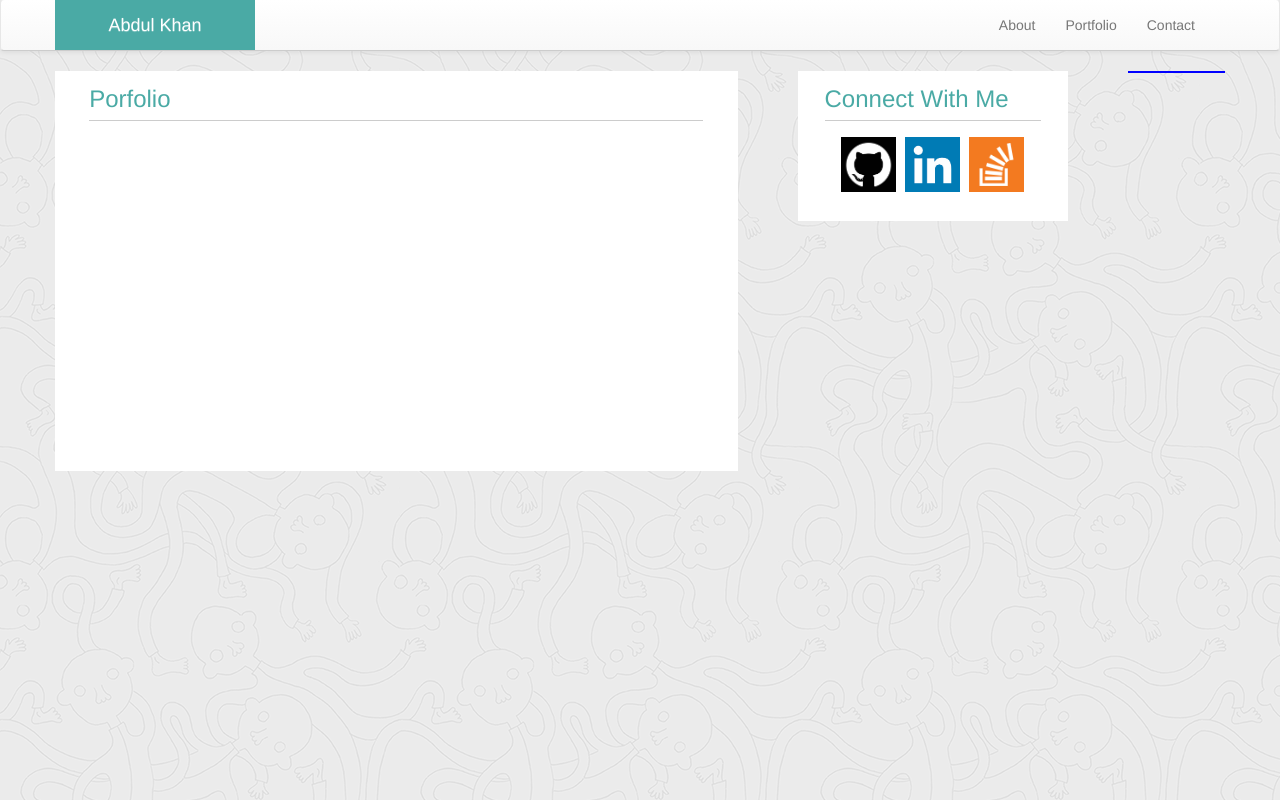
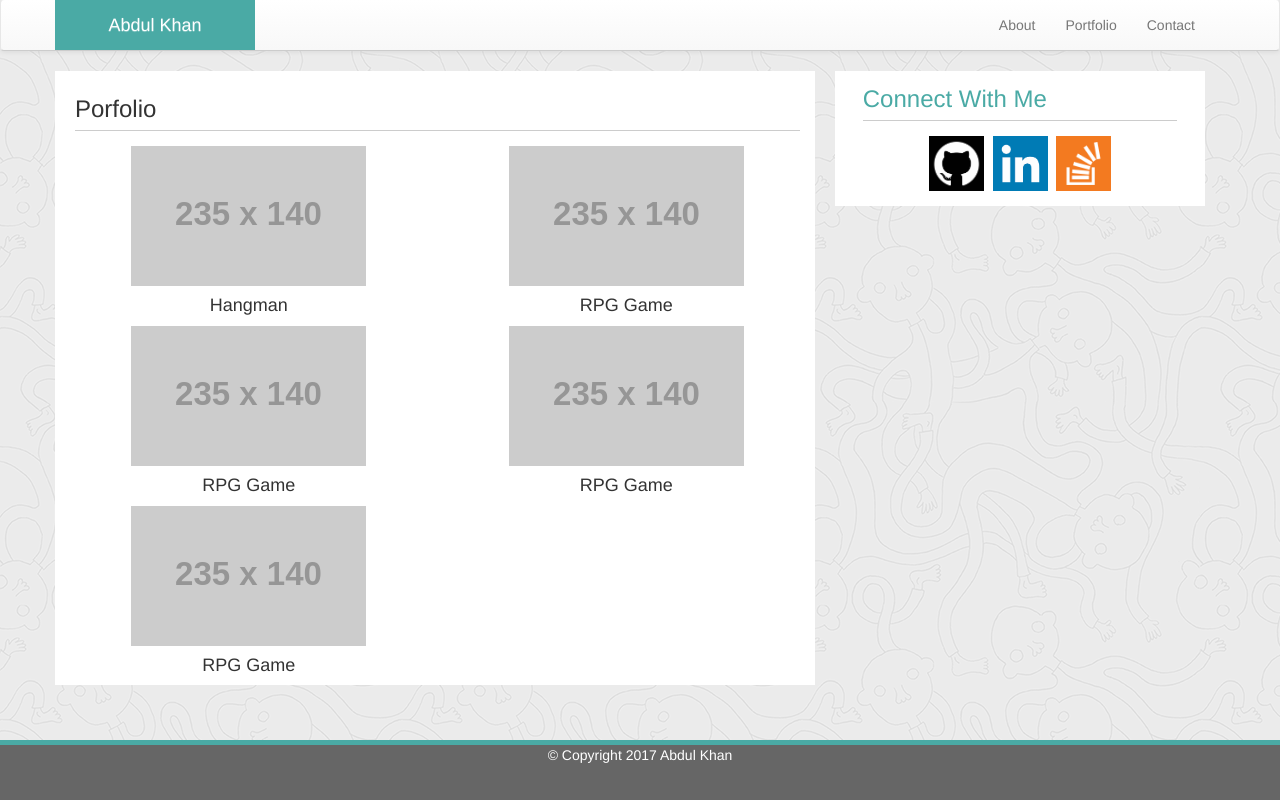
Before and after one commit to yabdabs/Bootstrap-Porfolio, a plain HTML site: page portfolio.html in a window 1280 px wide. Drawn offline with nearby package versions, Linux system fonts and the light colour scheme; placeholder pictures from the web are drawn by us.

Commit message:
completed without bio and pic

```diff
--- a/index.css
+++ b/index.css
@@ -1,6 +1,12 @@
  body{
  	background-image: url(images/bodypic.png);
+ 	margin-bottom:100px;
  }
+
+ html,body{
+ 	height: 100%;
+ }
+
 .myName .navbar-brand{
 	height: 100%;
 	width: 200px;
@@ -15,7 +21,6 @@
 	/*font-size: 20px;*/
 }
 
-
 .bod1{
 	/*border: 1px solid grey;*/
 	padding-left: 0;
@@ -26,54 +31,49 @@
 	/*border: 1px solid red;*/
 	padding-left: 0px;
 	padding-right: 0px;
-
-}
-
-.bod3{
-	border: 1px solid blue;
+	/*padding-left: 20px;*/
 }
 
 .aboutBox{
-	/*width:  100%;*/
-	height: 400px;
+	margin-right:20px;
 	background-color: white;
-	padding-top:15px;
-	/*margin: 0 auto 0 auto;*/
+	padding-top:5px;
+	padding-left: 20px;
+	padding-right: 15px;
 }
 
 .connectBox{
-	width:270px;
-	height: 150px;
+	/*width:270px;*/
+	/*height: 150px;*/
 	background-color: white;
 	padding-top: 15px;
-	/*margin-right: 0px*/
-	/*padding-right: 0px;*/
 	margin:0 auto;
+	margin-right: 20px;
+	/*border: 1px solid black;*/
 }
 
 .aboutHeader1{
-	width:90%;
+	width:100%;
 	height: 35px;
 	/*border: 1px solid black;*/
 	border-bottom: 1px solid #cccccc;
 	margin: 0 auto;
 	text-align: left;
+	margin-bottom: 15px;
 }
 
-.aboutHeader1 h3{
-	margin-top: 0px;
+.aboutHeader1 h2{
+	/*margin-top: 0px;*/
 	color: #4aaaa5;
 }
 
-
 .connectHeader{
-	width:80%;
+	width:85%;
 	height: 35px;
 	/*border: 1px solid black;*/
 	border-bottom: 1px solid #cccccc;
 	margin: 0 auto;
 	text-align: left;
-
 }
 
 .connectHeader h3{
@@ -92,7 +92,8 @@
 
 .connectImages{
 	text-align: center;
-	margin-top: 6%;
+	padding-top: 4%;
+	padding-bottom: 4%;
 }
 
 .connectImages a{
@@ -117,8 +118,48 @@
 }
 
 .footer{
+	position: fixed;
+	left:0;
+	right:0;
+	bottom: 0;
 	background-color:#666666;
-	height: 100px;
+	height: 60px;
 	text-align: center;
 	color: white;
+	border-top: 5px solid #4aaaa5;
+	/*padding-right: 0px;*/
 }
+
+.aboutBody img{
+	height: 200px;
+	width: 200px;
+	display: inline;
+	float: left;
+	padding-top: 7px;
+	padding-right: 10px;
+}
+
+.aboutBody p{
+	line-height: 2;
+}
+
+.submit{
+	background-color: #4aaaa5;
+	border: none;
+	color: white;
+	height: 25px;
+	width: 80px;
+}
+
+.projImage{
+	/*position: relative;*/
+	text-align: center;
+
+}
+
+/*.projImage h4{
+	position: absolute;
+	top: 40px;
+	left:20px;
+}
+*/
--- a/portfolio.html
+++ b/portfolio.html
@@ -46,7 +46,7 @@
 
     <div class="container">
         <div class="row">
-            <div class= "col-md-7 col-xs-12 bod1">
+            <div class= "col-md-8 col-sm-12 bod1">
                 <div class= "aboutBox">
 
                    <!--  about header with no nested row -->
@@ -56,22 +56,46 @@
                         </div>
                     </div>
 
-                    <!-- putting contents of about box into it's own grid system -->
-                    <!-- <div class= "row">
-
-                        <div class= "col-xs-1 border">
-
+                    <div class="row">
+                        <div class= "col-sm-6 col-xs-12">
+                            <div class= "projImage">
+                                <a href="http://placehold.it"><img src="http://placehold.it/235x140"></a>
+                                    <h4>Hangman</h4>
+                            </div>
                         </div>
 
-                        <div class= "col-md-10 aboutHeader">
-                            <div class="title"><h3> About Me </h3></div>
+                        <div class= "col-sm-6 col-xs-12">
+                            <div class= "projImage">
+                                 <a href="http://placehold.it"><img src="http://placehold.it/235x140"></a>
+                                <h4>RPG Game</h4>
+                            </div>
+                        </div>
+                    </div>
+
+                    <div class="row">
+                        <div class= "col-sm-6 col-xs-12">
+                            <div class= "projImage">
+                                <a href="http://placehold.it"><img src="http://placehold.it/235x140"></a>
+                                <h4>RPG Game</h4>
+                            </div>
                         </div>
 
-                        <div class= "col-xs-1 border">
+                        <div class= "col-sm-6 col-xs-12">
+                            <div class= "projImage">
+                                <a href="http://placehold.it"><img src="http://placehold.it/235x140"></a>
+                                <h4>RPG Game</h4>
+                            </div>
+                        </div>
+                    </div>
 
+                    <div class="row">
+                        <div class= "col-sm-6 col-xs-12">
+                            <div class= "projImage">
+                                <a href="http://placehold.it"><img src="http://placehold.it/235x140"></a>
+                                <h4>RPG Game</h4>
+                            </div>
                         </div>
-                    </div> -->
-
+                    </div>
                 </div>
             </div>
 
@@ -102,12 +126,15 @@
                 </div>
 
             </div>
+        </div4
+    </div>
 
-            <div class="col-xs-1 bod3">
+    <footer class="row">
+        <div class="col-xs-12 footer">
+            © Copyright 2017 Abdul Khan
+        </div>
+    </footer>
 
-            </div>
-        </div>
-    </div>
 
     <script src="https://code.jquery.com/jquery-2.2.4.min.js" integrity="sha256-BbhdlvQf/xTY9gja0Dq3HiwQF8LaCRTXxZKRutelT44="
     crossorigin="anonymous"></script>
--- a/practice.css
+++ /dev/null
@@ -1,23 +0,0 @@
-/*.aboutMe{
-	height:100px;
-	width: 100px;
-}*/
-
-.bod1{
-	/*border: 1px solid grey;*/
-	height: 90px;
-	border-bottom: 1px solid #AEADAD;
-}
-
-/*.aboutMeHeader{
-	border: 1px solid grey;
-	height: 90px;
-}*/
-
-.aboutMeHeader h1{
-	margin-top: 40px;
-}
-
-.bod2{
-	/*border: 1px solid grey;*/
-}
```
Also changed, not shown: contact.html (+23 -17 lines), index.html (+11 -21 lines), practice.html (deleted, +0 -98 lines).
